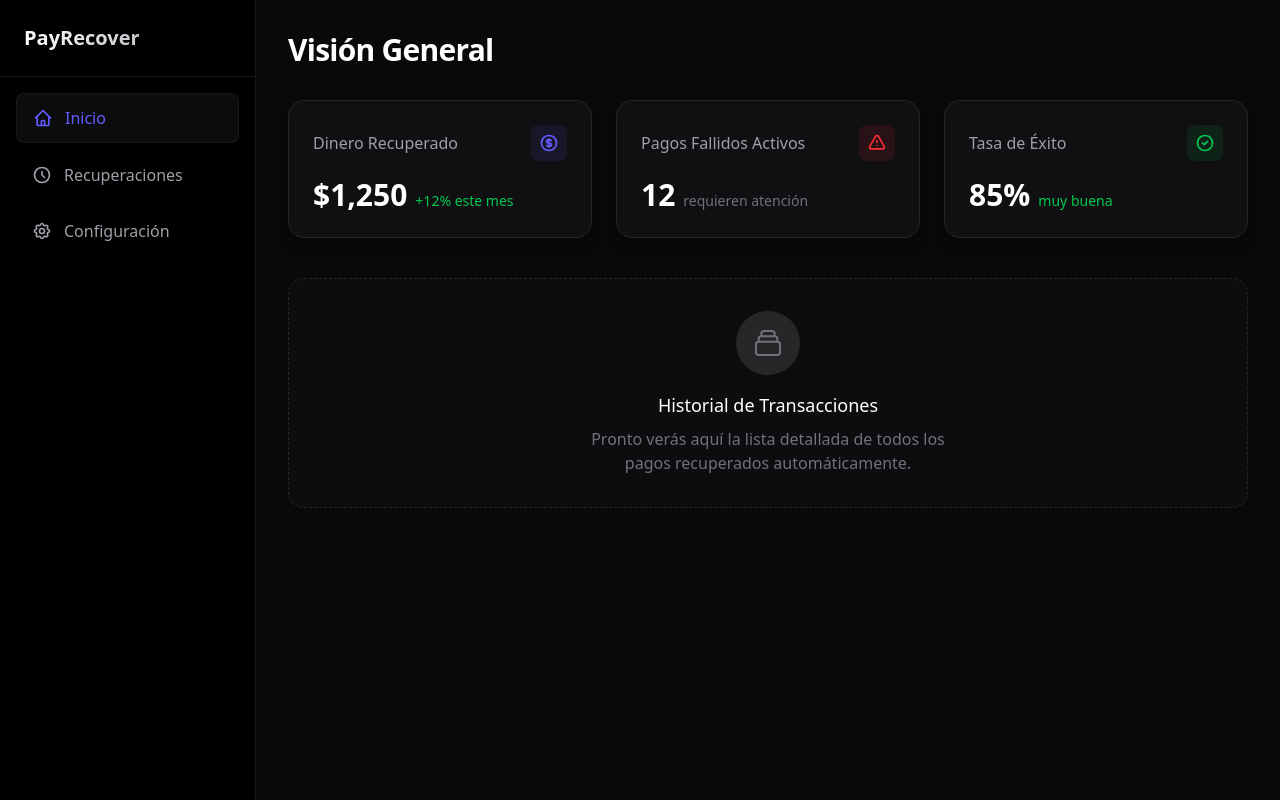
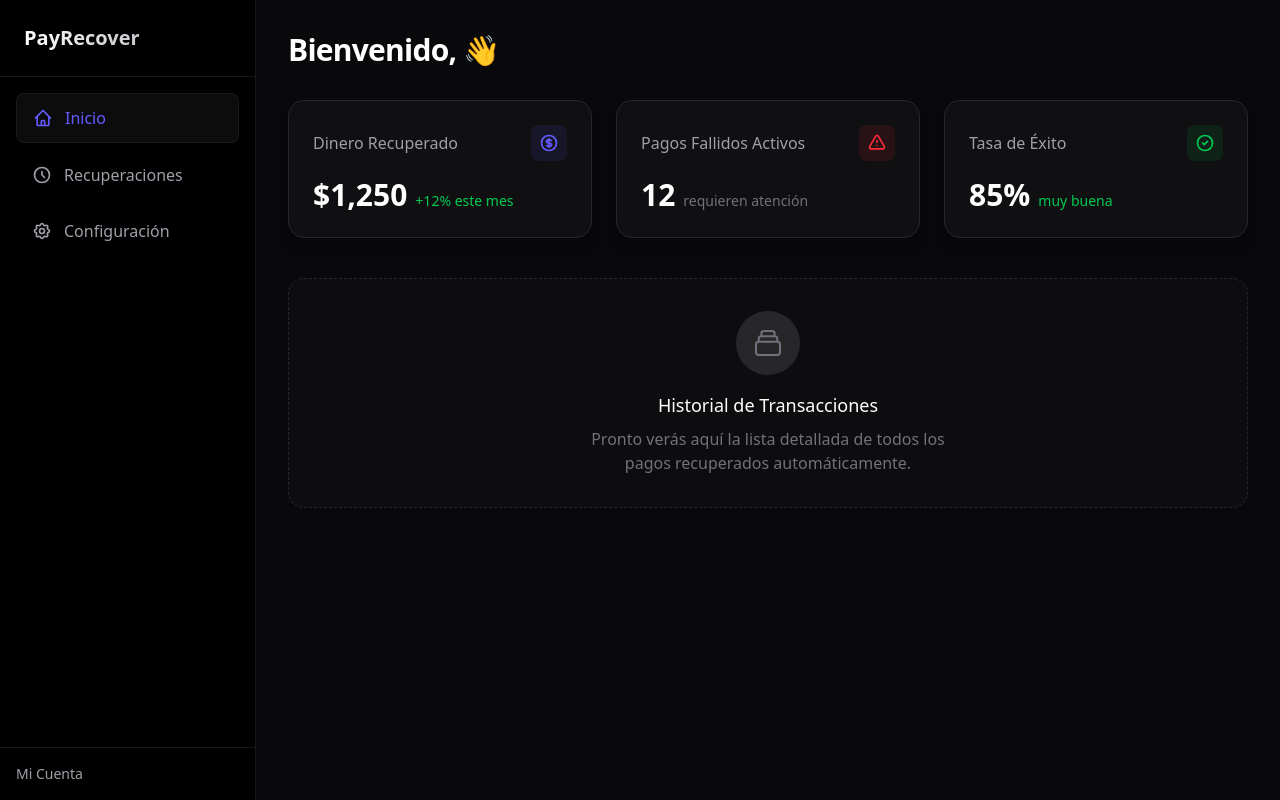
Before and after one commit to AndresS-max/payrecover-frontend, a Next.js app: page /dashboard in a window 1280 px wide. Built offline with nearby package versions, Linux system fonts and the light colour scheme; no server answers.

Commit message:
feat: dashboard personalizado con identidad de usuario y logout

```diff
--- a/src/app/dashboard/layout.tsx
+++ b/src/app/dashboard/layout.tsx
@@ -1,5 +1,6 @@
 import Link from "next/link";
 import { ReactNode } from "react";
+import { UserButton } from "@clerk/nextjs";
 
 export default function DashboardLayout({ children }: { children: ReactNode }) {
   return (
@@ -44,6 +45,11 @@ export default function DashboardLayout({ children }: { children: ReactNode }) {
             <span>Configuración</span>
           </Link>
         </nav>
+
+        <div className="p-4 border-t border-zinc-900 mt-auto flex items-center justify-between">
+          <span className="text-sm font-medium text-zinc-400">Mi Cuenta</span>
+          <UserButton />
+        </div>
       </aside>
 
       {/* Main Content */}
--- a/src/app/dashboard/page.tsx
+++ b/src/app/dashboard/page.tsx
@@ -1,8 +1,13 @@
+"use client";
+import { useUser } from "@clerk/nextjs";
+
 export default function DashboardPage() {
+  const { user } = useUser();
+
   return (
     <div className="animate-in fade-in slide-in-from-bottom-4 duration-500">
       <h1 className="text-3xl font-bold mb-8 tracking-tight text-white">
-        Visión General
+        Bienvenido, {user?.firstName} 👋
       </h1>
 
       <div className="grid grid-cols-1 md:grid-cols-3 gap-6">
```
